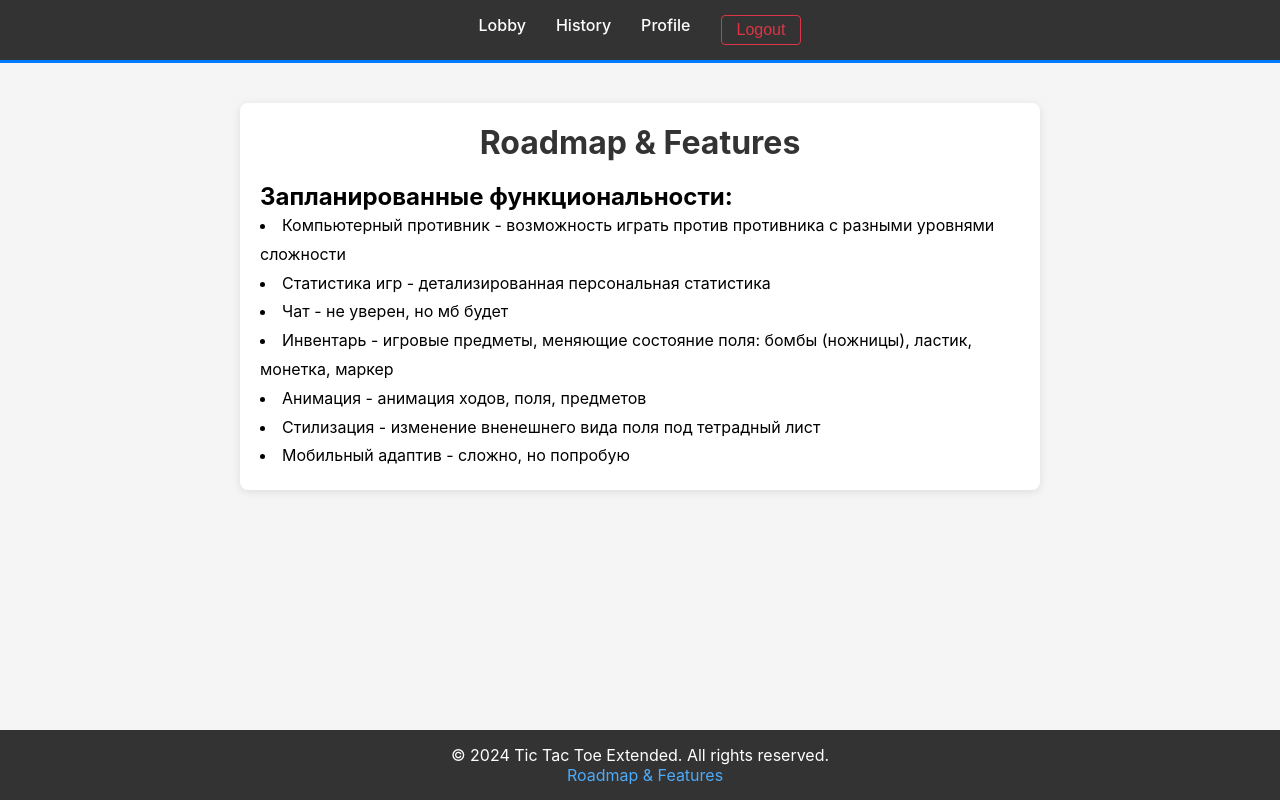
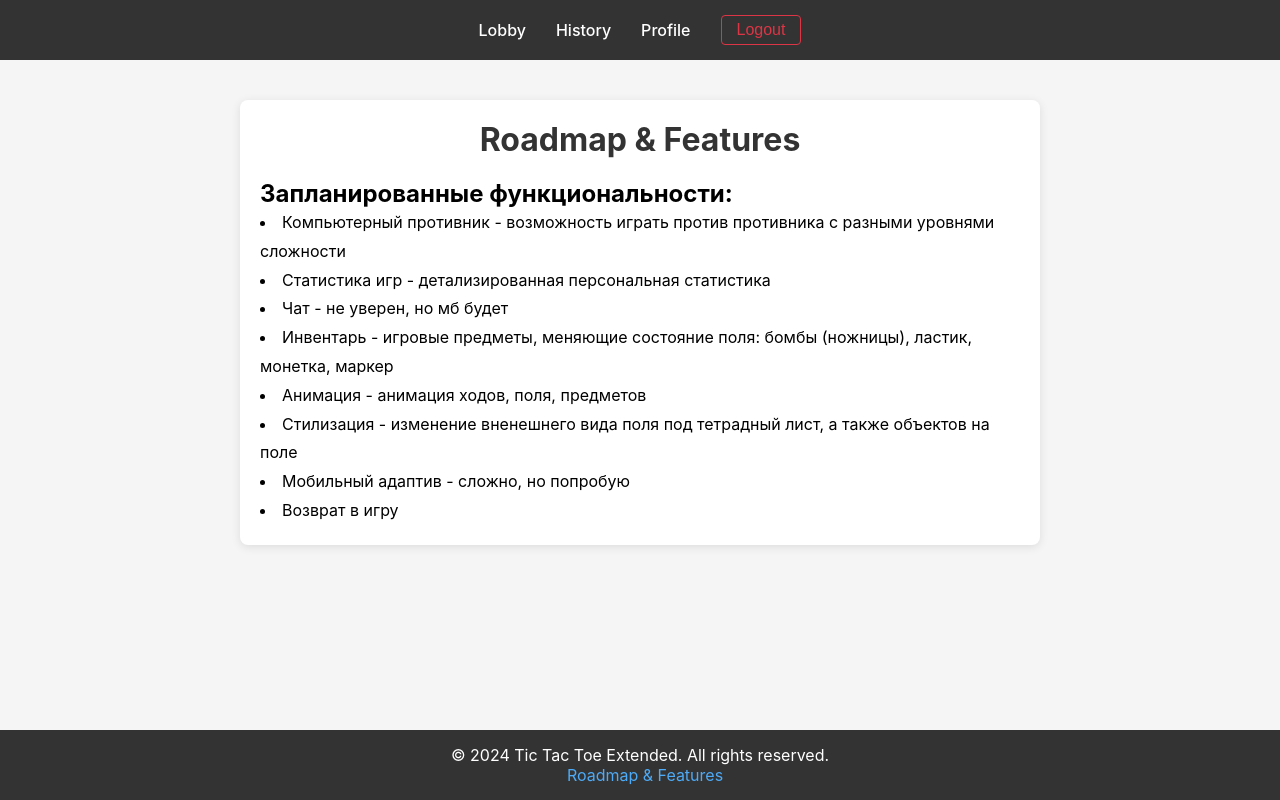
Before and after one commit to ValentineNam/hexlet-practice-tik-tak-toe, a React (Vite) app in the folder client/: page /roadmap in a window 1280 px wide. Built offline with nearby package versions, Linux system fonts and the light colour scheme; sample sign-in values are in the browser's storage.

Commit message:
small fixes

```diff
--- a/client/src/components/Home.jsx
+++ b/client/src/components/Home.jsx
@@ -1,6 +1,6 @@
 import React, { useState, useEffect } from 'react';
 import axios from 'axios';
-import { Link, useNavigate } from 'react-router-dom';
+import { useNavigate } from 'react-router-dom';
 
 const Home = ({ user }) => {
   const [games, setGames] = useState([]);
@@ -106,7 +106,6 @@ const Home = ({ user }) => {
         </div>
         <button type="submit">Create Game</button>
       </form>
-      <p><Link to="/login">Logout</Link></p>
     </div>
   );
 };
--- a/client/src/components/Roadmap.jsx
+++ b/client/src/components/Roadmap.jsx
@@ -11,8 +11,9 @@ const Roadmap = () => {
         <li>Чат - не уверен, но мб будет</li>
         <li>Инвентарь - игровые предметы, меняющие состояние поля: бомбы (ножницы), ластик, монетка, маркер</li>
         <li>Анимация - анимация ходов, поля, предметов</li>
-        <li>Стилизация - изменение вненешнего вида поля под тетрадный лист</li>
+        <li>Стилизация - изменение вненешнего вида поля под тетрадный лист, а также объектов на поле</li>
         <li>Мобильный адаптив - сложно, но попробую</li>
+        <li>Возврат в игру</li>
       </ul>
     </div>
   );
--- a/client/src/index.css
+++ b/client/src/index.css
@@ -23,7 +23,6 @@ body {
 .header {
   background-color: #333;
   padding: 15px 0;
-  border-bottom: 3px solid #007bff;
 }
 
 .nav {
@@ -31,6 +30,7 @@ body {
   margin: 0 auto;
   display: flex;
   justify-content: center;
+  align-items: center;
   gap: 30px;
   padding: 0 20px;
 }
@@ -52,6 +52,8 @@ body {
   color: #dc3545;
   padding: 5px 15px;
   cursor: pointer;
+  font-size: 16px;
+  font-weight: 500;
 }
 
 .logout-btn:hover {
```
Also changed, not shown: 1 other file (tests, documents, lock files or other folders).
